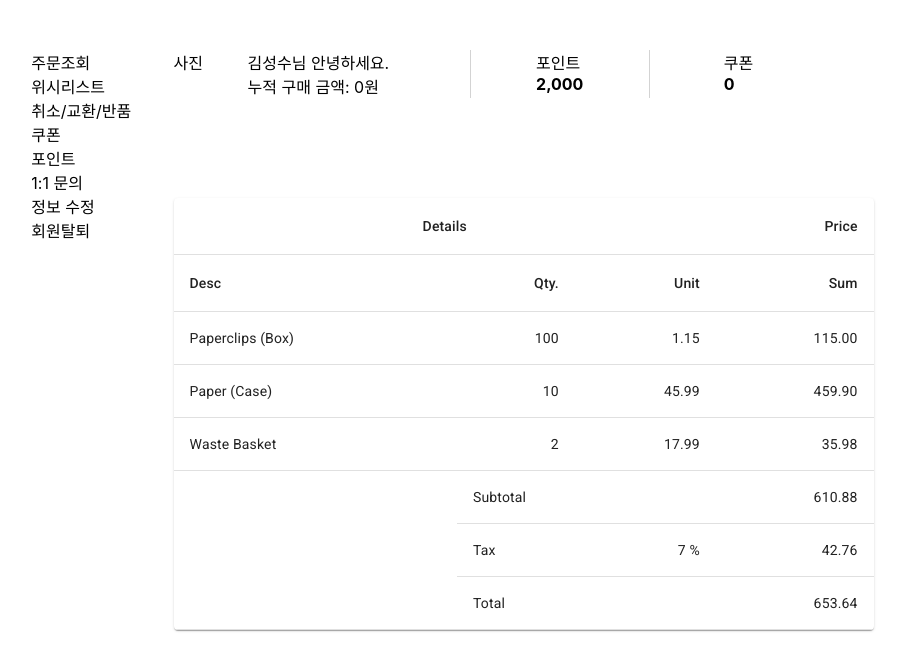
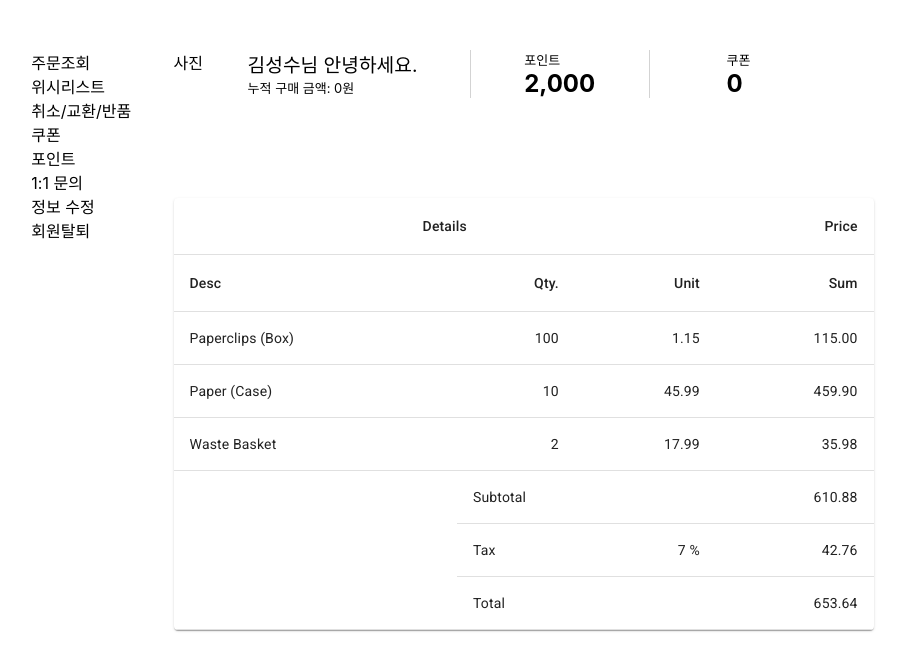
Before and after one commit to Moonseonhyeon/arueTest, a React (Create React App) app: page / in a window 1280 px wide. Shown: the top 670 px of the page, without its empty margins (182-1088 px from the left). Built offline with nearby package versions, Linux system fonts and the light colour scheme.

Commit message:
font-size 수정

```diff
--- a/src/Mypage.js
+++ b/src/Mypage.js
@@ -26,12 +26,12 @@ const Mypage = () => {
             <Grid container>
               <Grid item xs={5} className="profile">
                 <Grid container>
-                  <Grid item xs={3} justifyContent="center" alignItems="center">
+                  <Grid item xs={3}>
                     사진
                   </Grid>
                   <Grid item xs={9}>
-                    <p justifyContent="center">김성수님 안녕하세요. </p>
-                    <p>누적 구매 금액: 0원</p>
+                    <p className="member">김성수님 안녕하세요. </p>
+                    <p className="fontsmall">누적 구매 금액: 0원</p>
                   </Grid>
                 </Grid>
               </Grid>
@@ -44,7 +44,7 @@ const Mypage = () => {
                   alignItems="center"
                 >
                   <Grid item xs={12}>
-                    <p>포인트</p>
+                    <p className="fontsmall">포인트</p>
                     <p className="bold">2,000</p>
                   </Grid>
                 </Grid>
@@ -58,7 +58,7 @@ const Mypage = () => {
                   alignItems="center"
                 >
                   <Grid item xs={12}>
-                    <p>쿠폰</p>
+                    <p className="fontsmall">쿠폰</p>
                     <p className="bold">0</p>
                   </Grid>
                 </Grid>
--- a/src/mypage.css
+++ b/src/mypage.css
@@ -11,6 +11,7 @@
 
 .list li {
   list-style-type: none;
+  font-size: medium;
 }
 .profile {
   display: inline;
@@ -23,6 +24,7 @@
 }
 .bold {
   font-weight: bold;
+  font-size: x-large;
 }
 .box {
   margin-top: 50px;
@@ -32,3 +34,9 @@
   margin-top: 100px;
   margin-bottom: 100px;
 }
+.member {
+  font-size: larger;
+}
+.fontsmall {
+  font-size: small;
+}
```
